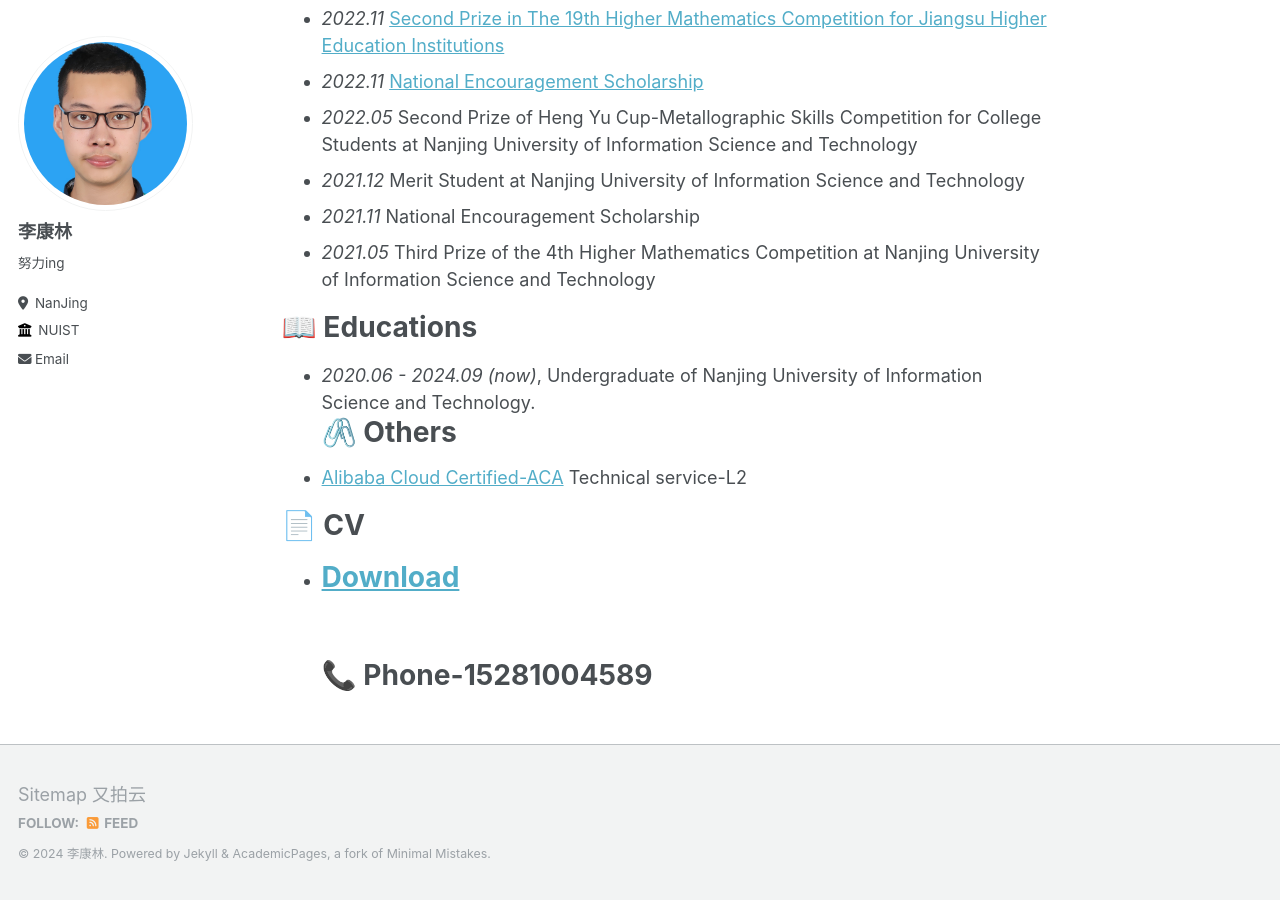
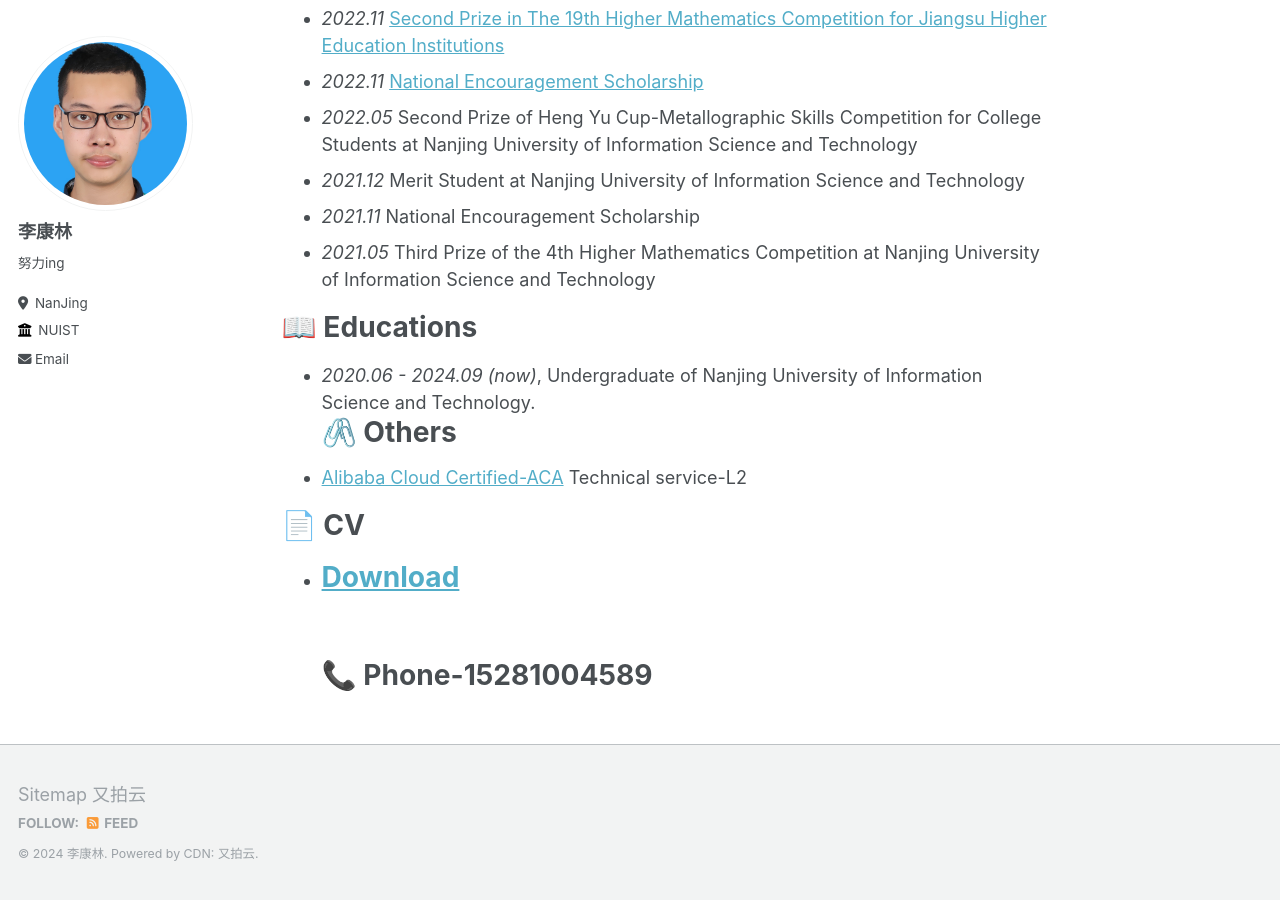
Before and after one commit to Yikumasai/AcadHomepage-Alpha, a Jekyll site: the page built from _pages/about.md, in a window 1280 px wide and 900 px high, scrolled down 644 px. Built offline with Jekyll 4.4.1, drawn with Linux system fonts in a browser that asks for light colours.

Commit message:
Update footer.html

```diff
--- a/_includes/footer.html
+++ b/_includes/footer.html
@@ -21,4 +21,4 @@
   </ul>
 </div>
 
-<div class="page__footer-copyright">&copy; {{ site.time | date: '%Y' }} {{ site.name | default: site.title }}. {{ site.data.ui-text[site.locale].powered_by | default: "Powered by" }} <a href="http://jekyllrb.com" rel="nofollow">Jekyll</a> &amp; <a href="https://github.com/academicpages/academicpages.github.io">AcademicPages</a>, a fork of <a href="https://mademistakes.com/work/minimal-mistakes-jekyll-theme/" rel="nofollow">Minimal Mistakes</a>.</div>
+<div class="page__footer-copyright">&copy; {{ site.time | date: '%Y' }} {{ site.name | default: site.title }}. {{ site.data.ui-text[site.locale].powered_by | default: "Powered by" }} CDN: <a href="https://www.upyun.com/?utm_source=lianmeng&utm_medium=referral">又拍云</a>.</div>
```
